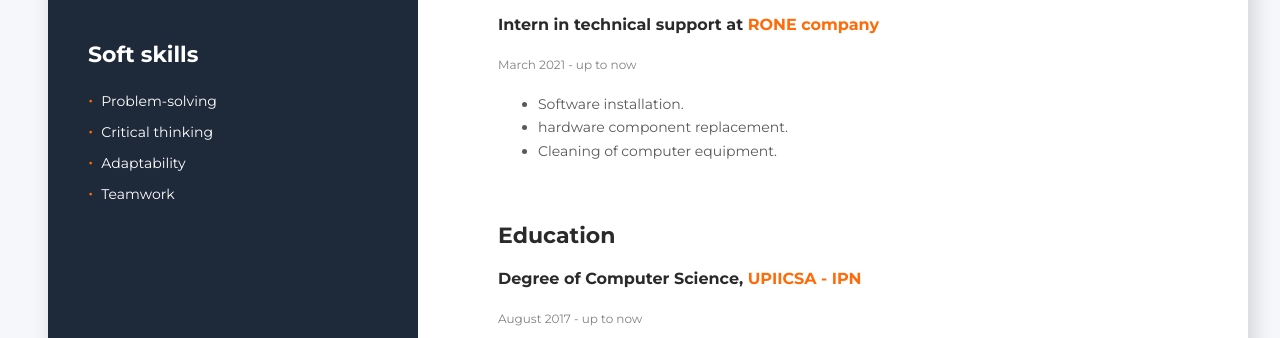
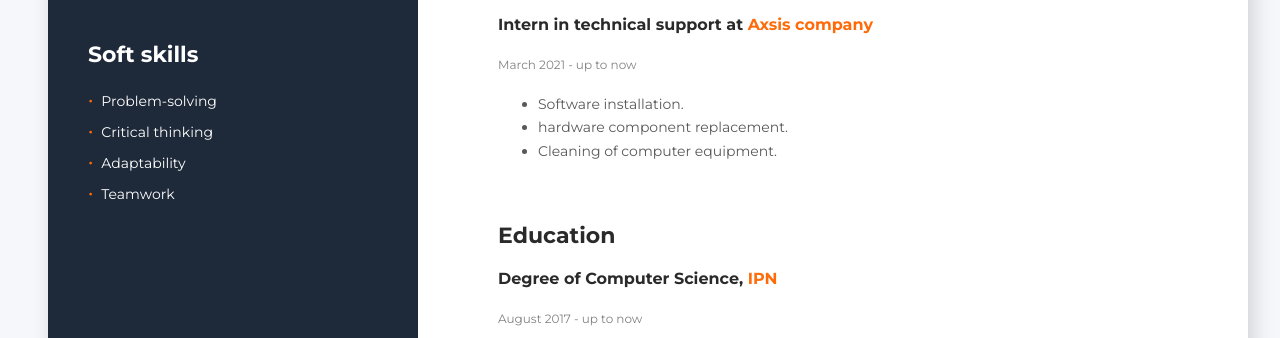
Before and after one commit to JCesarHdez/MyResume, a plain HTML site: page index.html in a window 1280 px wide. Shown: the part 882-1220 px from the top of the page. Drawn offline with Linux system fonts and the light colour scheme.

Commit message:
Add files via upload

```diff
--- a/index.html
+++ b/index.html
@@ -117,7 +117,7 @@
           </ul>
 
           <h3 class="jobs-occupation">
-            Intern in technical support at <span class="accent">RONE company</span>
+            Intern in technical support at <span class="accent">Axsis company</span>
           </h3>
           <p class="jobs-time">March 2021 - up to now</p>
           <ul class="experience">
@@ -132,7 +132,7 @@
           <h3 class="education-degree">
             Degree of Computer Science,
             <span class="accent"
-              > UPIICSA - IPN</span>
+              >IPN</span>
           </h3>
           <p class="education-time">August 2017 - up to now</p>
 
```
